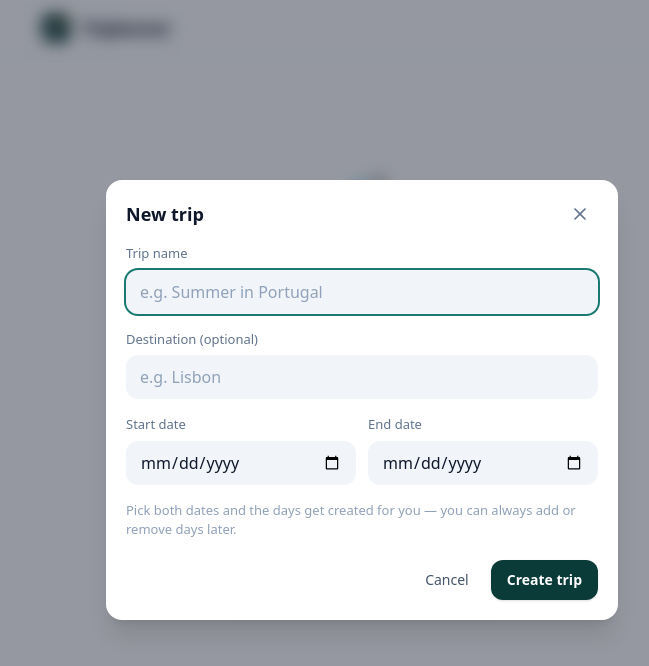
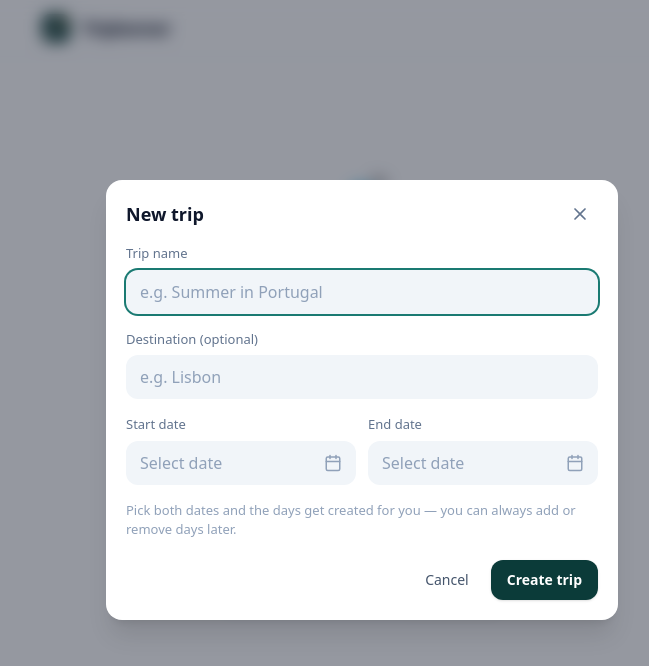
Before and after one commit to mohitkyadav/triplanner, a React (Vite) app: page / in a window 1280 px wide. Both pictures are taken after a click on the button "New trip". Shown: the top 666 px of the page, without its empty margins (278-927 px from the left). Built offline with nearby package versions, Linux system fonts and the light colour scheme.

Commit message:
Fix date picker

```diff
--- a/src/components/DayForm.jsx
+++ b/src/components/DayForm.jsx
@@ -1,5 +1,5 @@
 import { useState } from 'react'
-import { btnGhost, btnPrimary, Field, inputCls, Modal } from './ui'
+import { btnGhost, btnPrimary, Field, inputCls, Modal, PickerInput } from './ui'
 
 export default function DayForm({ day, index, onSave, onClose }) {
   const [date, setDate] = useState(day.date ?? '')
@@ -14,7 +14,7 @@ export default function DayForm({ day, index, onSave, onClose }) {
     <Modal title={`Edit day ${index + 1}`} onClose={onClose}>
       <form onSubmit={submit} className="space-y-4">
         <Field label="Date">
-          <input type="date" className={inputCls} value={date} onChange={e => setDate(e.target.value)} />
+          <PickerInput value={date} onChange={e => setDate(e.target.value)} />
         </Field>
         <Field label="Label (optional)">
           <input
--- a/src/components/ItemForm.jsx
+++ b/src/components/ItemForm.jsx
@@ -14,6 +14,7 @@ import {
   IconXCircle,
   inputCls,
   Modal,
+  PickerInput,
   Segmented,
 } from './ui'
 
@@ -101,7 +102,7 @@ export default function ItemForm({ initial, dayLabel, onSave, onDelete, onClose
                 <input className={inputCls} value={f.flightNo} onChange={set('flightNo')} placeholder="LH 1178" />
               </Field>
               <Field label={f.direction === 'arrival' ? 'Arrival time' : 'Departure time'}>
-                <input type="time" className={inputCls} value={f.time} onChange={set('time')} />
+                <PickerInput type="time" value={f.time} onChange={set('time')} />
               </Field>
             </div>
             <Field label="Airport / location">
@@ -134,7 +135,7 @@ export default function ItemForm({ initial, dayLabel, onSave, onDelete, onClose
 
         {type !== 'flight' && (
           <Field label="Time (optional)">
-            <input type="time" className={inputCls} value={f.time} onChange={set('time')} />
+            <PickerInput type="time" value={f.time} onChange={set('time')} />
           </Field>
         )}
 
--- a/src/components/TripForm.jsx
+++ b/src/components/TripForm.jsx
@@ -1,5 +1,5 @@
 import { useState } from 'react'
-import { btnGhost, btnPrimary, Field, inputCls, Modal } from './ui'
+import { btnGhost, btnPrimary, Field, inputCls, Modal, PickerInput } from './ui'
 
 export default function TripForm({ initial, onSave, onClose }) {
   const editing = Boolean(initial)
@@ -36,10 +36,10 @@ export default function TripForm({ initial, onSave, onClose }) {
         </Field>
         <div className="grid grid-cols-2 gap-3">
           <Field label="Start date">
-            <input type="date" className={inputCls} value={f.startDate} onChange={set('startDate')} />
+            <PickerInput value={f.startDate} onChange={set('startDate')} />
           </Field>
           <Field label="End date">
-            <input type="date" className={inputCls} value={f.endDate} onChange={set('endDate')} min={f.startDate || undefined} />
+            <PickerInput value={f.endDate} onChange={set('endDate')} min={f.startDate || undefined} />
           </Field>
         </div>
         {!editing && (
--- a/src/components/ui.jsx
+++ b/src/components/ui.jsx
@@ -94,6 +94,12 @@ export const IconCalendar = p => (
     <path d="M3 10h18" />
   </Svg>
 )
+export const IconClock = p => (
+  <Svg {...p}>
+    <circle cx="12" cy="12" r="10" />
+    <path d="M12 6v6l4 2" />
+  </Svg>
+)
 export const IconBed = p => (
   <Svg {...p}>
     <path d="M2 4v16" />
@@ -179,6 +185,35 @@ export function Field({ label, children }) {
       <span className="mb-1.5 block text-[13px] font-medium text-slate-500 dark:text-slate-400">{label}</span>
       {children}
     </label>
+  )
+}
+
+/* Native date/time input, normalized. iOS Safari gives empty pickers no
+   placeholder and no icon (they render as a blank pill) and an intrinsic
+   width that overflows narrow grid cells — so we reset appearance, overlay
+   our own placeholder + icon, and leave the native picker interaction
+   untouched. On desktop browsers the built-in segments/indicator are hidden
+   while empty and unfocused so the overlay placeholder shows instead. */
+export function PickerInput({ type = 'date', value, onChange, placeholder, ...rest }) {
+  const Icon = type === 'time' ? IconClock : IconCalendar
+  return (
+    <div className="relative">
+      <input
+        type={type}
+        value={value}
+        onChange={onChange}
+        className={`${inputCls} peer min-h-11 min-w-0 appearance-none pr-10 [&::-webkit-date-and-time-value]:text-left [&::-webkit-calendar-picker-indicator]:absolute [&::-webkit-calendar-picker-indicator]:inset-0 [&::-webkit-calendar-picker-indicator]:size-full [&::-webkit-calendar-picker-indicator]:cursor-pointer [&::-webkit-calendar-picker-indicator]:opacity-0 ${
+          value ? '' : 'text-transparent focus:text-slate-900 dark:focus:text-slate-100'
+        }`}
+        {...rest}
+      />
+      {!value && (
+        <span className="pointer-events-none absolute inset-y-0 left-3.5 flex items-center text-base text-slate-400 peer-focus:hidden">
+          {placeholder ?? (type === 'time' ? 'Select time' : 'Select date')}
+        </span>
+      )}
+      <Icon className="pointer-events-none absolute right-3.5 top-1/2 size-4.5 -translate-y-1/2 text-slate-400" />
+    </div>
   )
 }
 
```
